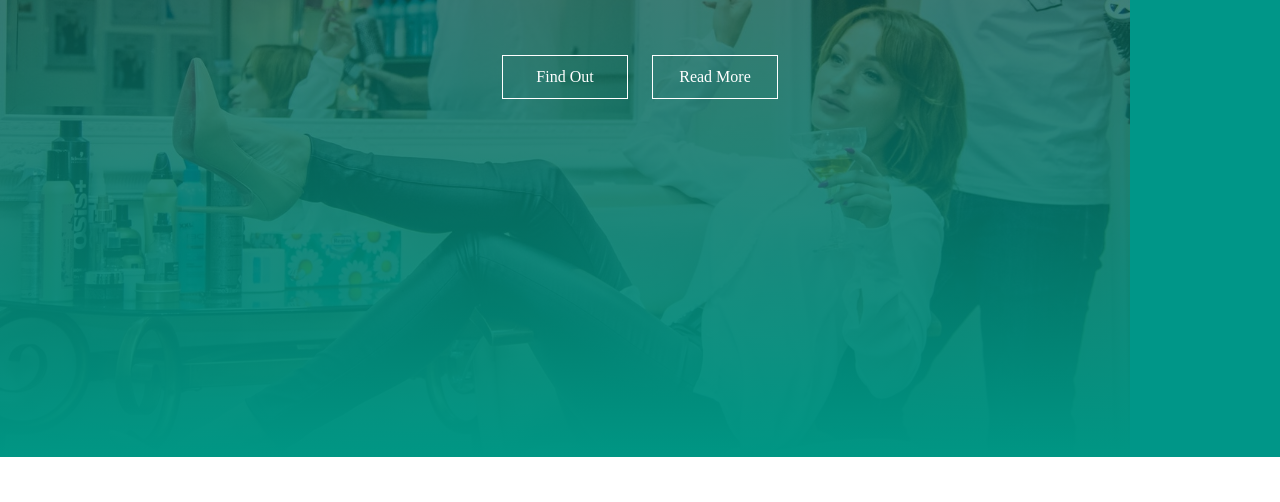
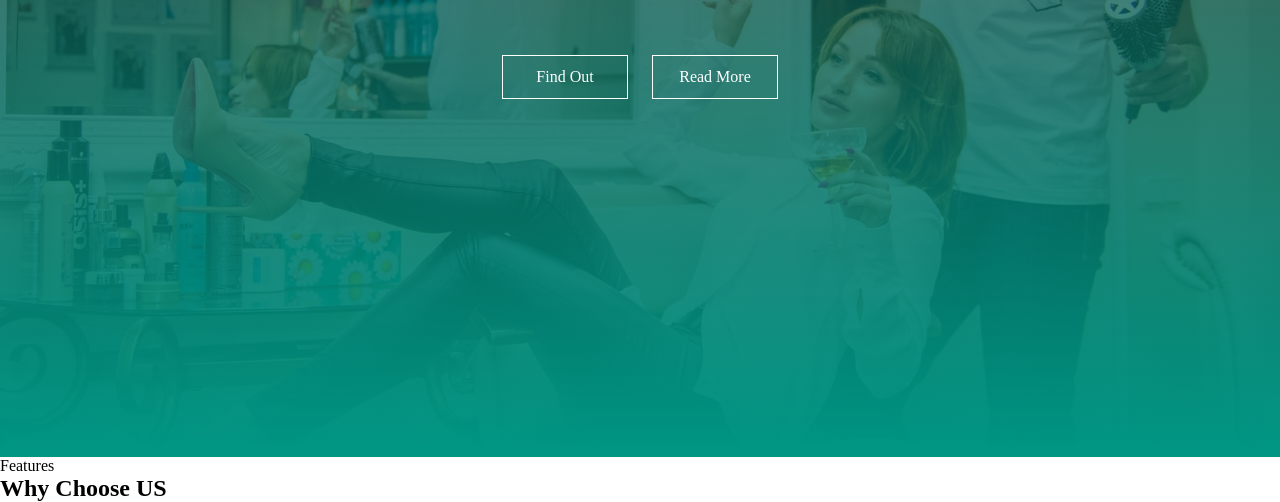
Before and after one commit to Sehab-sketch/hair_studio, a plain HTML site: page index.html in a window 1280 px wide. Shown: the part 343-845 px from the top of the page. Before the commit the page ends 800 px from the top, so only its background shows below. Drawn offline with Linux system fonts and the light colour scheme.

Commit message:
17Janamit

```diff
--- a/index.html
+++ b/index.html
@@ -38,22 +38,36 @@
         <img src="images/menu.png" alt="menu" id="menu">
     </div>
 
+
+    <!-- Features Section -->
+
+    <section id="Features">
+
+        <div class="title-text">
+            <p>Features</p>
+            <h1>Why Choose US</h1>
+        </div>
+
+    </section>
+
      <!-- *****JavaScript Part Skiped*****  -->
 
-    <!-- <script>
-        var menubtn = Document.getElementById("menubtn")
-        var sideNav = Document.getElementById("sideNav")
-        var menu = Document.getElementById("menu")
+     <script>
+        var menubtn = document.getElementById("menubtn")
+        var sideNav = document.getElementById("sideNav")
+        var menu = document.getElementById("menu")
 
-        menubtn.oneclick = function(){
+        menubtn.onclick = function(){
             if(sideNav.style.right == "-250px"){
                 sideNav.style.right = "0";
+
             }
             else{
                 sideNav.style.right = "-250px";
+
             }
         }
-    </script> -->
+    </script>
 
 </body>
 </html>
--- a/style.css
+++ b/style.css
@@ -51,7 +51,7 @@
 
 }
 
-.banner-btn a span{
+ .banner-btn a span{
     width: 0%;
     height: 100%;
     position: absolute;
@@ -62,10 +62,10 @@
     transition: .5s;
 }
 
-.banner-btn a:hover span{
+ .banner-btn a:hover span{
     width: 100%;
 }
-/* after hover text color */
+ /* after hover text color  */
 
 .banner-btn a:hover{
     color: black;
@@ -73,12 +73,12 @@
 
 .sideNav{
     width: 150px;
-    height: 100vh;
+    height: auto;
     position: fixed;
     right: 0;
     top: 0;
     background: #009688;
-      z-index: 2;
+    z-index: 2;
 
 }
 
@@ -92,7 +92,7 @@ nav ul li a{
     color: #ffffff;
 }
 
-nav ul li a span{
+ nav ul li a span{
     width: 0%;
     height: 100%;
     position: absolute;
```
